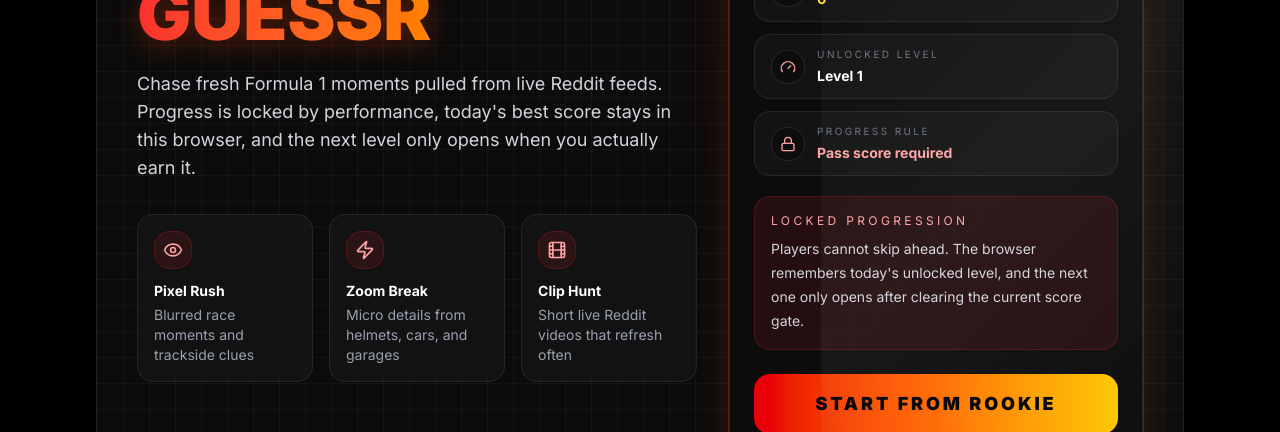
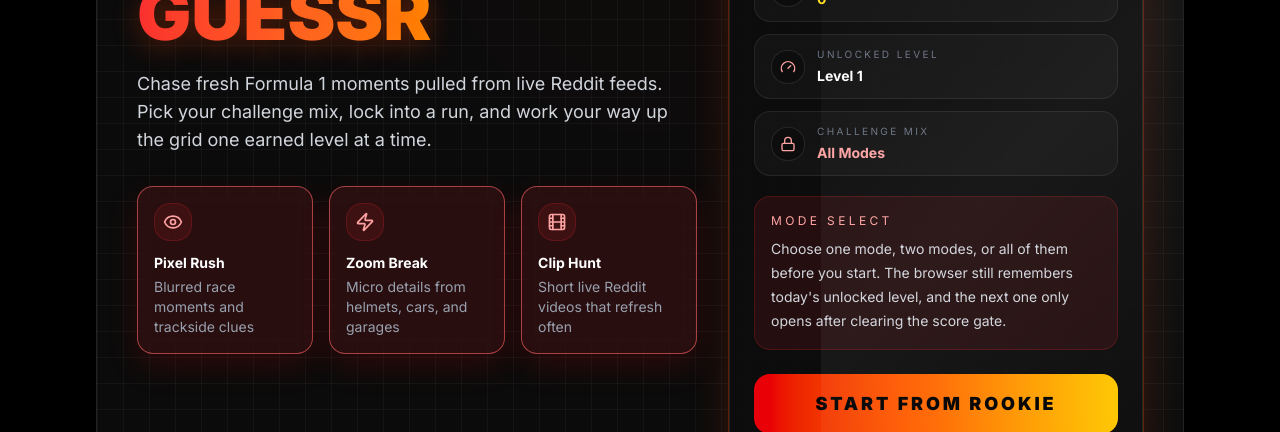
Before and after one commit to Lucif3r1101/F1-Guessr, a React (Vite) app in the folder artifacts/f1-guessr/: page / in a window 1280 px wide. Shown: the part 222-654 px from the top of the page. Built offline with nearby package versions, Linux system fonts and the light colour scheme; no server answers.

Commit message:
Add lobby challenge mode selection

```diff
--- a/artifacts/f1-guessr/src/App.tsx
+++ b/artifacts/f1-guessr/src/App.tsx
@@ -7,6 +7,7 @@
 import { GameScreen } from '@/pages/GameScreen';
 import { LevelComplete, GameOver, Victory } from '@/pages/LevelComplete';
 import { motion, AnimatePresence } from 'framer-motion';
+import type { ChallengeMode } from '@/lib/types';
 
 const queryClient = new QueryClient();
 
@@ -70,7 +71,7 @@
       {state.gamePhase === 'lobby' && (
         <motion.div key="lobby" initial={{ opacity: 0 }} animate={{ opacity: 1 }} exit={{ opacity: 0 }}>
           <Lobby
-            onStartGame={() => startGame(canContinueFromLevel)}
+            onStartGame={(modes: ChallengeMode[]) => startGame(canContinueFromLevel, modes)}
             totalScore={state.totalScore}
             dailyBestScore={dailyProgress.dailyBestScore}
             highestUnlockedLevel={canContinueFromLevel}
--- a/artifacts/f1-guessr/src/hooks/useGameState.ts
+++ b/artifacts/f1-guessr/src/hooks/useGameState.ts
@@ -2,6 +2,7 @@
 import { createInitialGameState, processAnswer, getLevelConfig, hasPassedLevel } from '@/lib/gameEngine';
 import type { GameState } from '@/lib/gameEngine';
 import { fetchChallengesForLevel } from '@/lib/redditService';
+import type { ChallengeMode, F1Challenge } from '@/lib/types';
 
 const STORAGE_KEY = 'f1-guessr-daily-progress-v1';
 
@@ -10,6 +11,8 @@
   dailyBestScore: number;
   highestUnlockedLevel: number;
 }
+
+const DEFAULT_CHALLENGE_MODES: ChallengeMode[] = ['pixelated', 'zoomed', 'video', 'clip'];
 
 function getTodayKey() {
   return new Date().toISOString().slice(0, 10);
@@ -52,6 +55,7 @@
   const [isLoading, setIsLoading] = useState(false);
   const [error, setError] = useState<string | null>(null);
   const [dailyProgress, setDailyProgress] = useState<DailyProgress>(() => loadDailyProgress());
+  const [selectedModes, setSelectedModes] = useState<ChallengeMode[]>(DEFAULT_CHALLENGE_MODES);
 
   useEffect(() => {
     if (typeof window === 'undefined') return;
@@ -87,7 +91,11 @@
     }
   }, [state.currentLevel, state.gamePhase, state.score]);
 
-  const loadLevel = useCallback(async (level: number, preserveTotalScore: number = 0) => {
+  const loadLevel = useCallback(async (
+    level: number,
+    preserveTotalScore: number = 0,
+    allowedModes: ChallengeMode[] = DEFAULT_CHALLENGE_MODES,
+  ) => {
     setIsLoading(true);
     setError(null);
 
@@ -101,12 +109,17 @@
 
     try {
       const challenges = await fetchChallengesForLevel(level);
+      const filteredChallenges = filterChallengesByModes(challenges, allowedModes);
 
-      if (challenges.length === 0) {
-        throw new Error('No F1 content found from Reddit. Please check your internet connection and try again.');
+      if (filteredChallenges.length === 0) {
+        throw new Error('No live F1 content matched the selected challenge modes. Try a different mix.');
       }
 
-      const selected = challenges.slice(0, config.questionsCount);
+      if (filteredChallenges.length < config.questionsCount) {
+        throw new Error(`Only ${filteredChallenges.length} playable challenge(s) matched the selected modes. Add more modes to continue.`);
+      }
+
+      const selected = filteredChallenges.slice(0, config.questionsCount);
 
       setState(prev => ({
         ...prev,
@@ -126,9 +139,14 @@
     }
   }, []);
 
-  const startGame = useCallback(async (level: number = dailyProgress.highestUnlockedLevel) => {
-    await loadLevel(level, 0);
-  }, [dailyProgress.highestUnlockedLevel, loadLevel]);
+  const startGame = useCallback(async (
+    level: number = dailyProgress.highestUnlockedLevel,
+    modes: ChallengeMode[] = selectedModes,
+  ) => {
+    const normalizedModes = modes.length > 0 ? modes : DEFAULT_CHALLENGE_MODES;
+    setSelectedModes(normalizedModes);
+    await loadLevel(level, 0, normalizedModes);
+  }, [dailyProgress.highestUnlockedLevel, loadLevel, selectedModes]);
 
   const submitAnswer = useCallback((userAnswer: string, timeRemainingMs: number) => {
     setState(prev => {
@@ -171,10 +189,10 @@
 
       const savedTotal = prev.totalScore;
       // Kick off async load
-      loadLevel(nextLevel, savedTotal);
+      loadLevel(nextLevel, savedTotal, selectedModes);
       return { ...prev, gamePhase: 'loading' };
     });
-  }, [loadLevel]);
+  }, [loadLevel, selectedModes]);
 
   const resetGame = useCallback(() => {
     setState(createInitialGameState(1));
@@ -206,5 +224,11 @@
     goToLobby,
     dailyProgress,
     canContinueFromLevel,
+    selectedModes,
   };
 }
+
+function filterChallengesByModes(challenges: F1Challenge[], allowedModes: ChallengeMode[]) {
+  const modeSet = new Set<ChallengeMode>(allowedModes.length > 0 ? allowedModes : DEFAULT_CHALLENGE_MODES);
+  return challenges.filter((challenge) => modeSet.has(challenge.type));
+}
--- a/artifacts/f1-guessr/src/lib/types.ts
+++ b/artifacts/f1-guessr/src/lib/types.ts
@@ -1,6 +1,8 @@
+export type ChallengeMode = 'pixelated' | 'zoomed' | 'video' | 'clip';
+
 export interface F1Challenge {
   id: string;
-  type: 'pixelated' | 'zoomed' | 'video' | 'clip';
+  type: ChallengeMode;
   imageUrl?: string;
   videoUrl?: string;
   title: string;
--- a/artifacts/f1-guessr/src/pages/Lobby.tsx
+++ b/artifacts/f1-guessr/src/pages/Lobby.tsx
@@ -1,23 +1,49 @@
 import { motion } from 'framer-motion';
 import { Trophy, Zap, Eye, Film, Lock, Gauge, CalendarDays } from 'lucide-react';
+import { useMemo, useState } from 'react';
 import { getLevelConfig } from '@/lib/gameEngine';
+import type { ChallengeMode } from '@/lib/types';
 
 interface LobbyProps {
-  onStartGame: () => void;
+  onStartGame: (modes: ChallengeMode[]) => void;
   totalScore: number;
   dailyBestScore: number;
   highestUnlockedLevel: number;
 }
 
 const featureCards = [
-  { icon: Eye, label: 'Pixel Rush', desc: 'Blurred race moments and trackside clues' },
-  { icon: Zap, label: 'Zoom Break', desc: 'Micro details from helmets, cars, and garages' },
-  { icon: Film, label: 'Clip Hunt', desc: 'Short live Reddit videos that refresh often' },
+  { icon: Eye, label: 'Pixel Rush', desc: 'Blurred race moments and trackside clues', modes: ['pixelated'] as ChallengeMode[] },
+  { icon: Zap, label: 'Zoom Break', desc: 'Micro details from helmets, cars, and garages', modes: ['zoomed'] as ChallengeMode[] },
+  { icon: Film, label: 'Clip Hunt', desc: 'Short live Reddit videos that refresh often', modes: ['video', 'clip'] as ChallengeMode[] },
 ];
+
+const ALL_MODES: ChallengeMode[] = ['pixelated', 'zoomed', 'video', 'clip'];
 
 export function Lobby({ onStartGame, totalScore, dailyBestScore, highestUnlockedLevel }: LobbyProps) {
   const unlockedConfig = getLevelConfig(highestUnlockedLevel);
   const hasProgress = highestUnlockedLevel > 1 || dailyBestScore > 0;
+  const [selectedModes, setSelectedModes] = useState<ChallengeMode[]>(ALL_MODES);
+  const allModesSelected = selectedModes.length === ALL_MODES.length;
+
+  const selectionLabel = useMemo(() => {
+    if (allModesSelected) return 'All Modes';
+    return featureCards
+      .filter((card) => card.modes.every((mode) => selectedModes.includes(mode)))
+      .map((card) => card.label)
+      .join(' · ');
+  }, [allModesSelected, selectedModes]);
+
+  const toggleModeGroup = (modes: ChallengeMode[]) => {
+    setSelectedModes((current) => {
+      const groupSelected = modes.every((mode) => current.includes(mode));
+      if (groupSelected) {
+        const next = current.filter((mode) => !modes.includes(mode));
+        return next.length > 0 ? next : current;
+      }
+
+      return Array.from(new Set([...current, ...modes]));
+    });
+  };
 
   return (
     <div className="min-h-screen overflow-y-auto bg-black text-white">
@@ -58,26 +84,36 @@
                   transition={{ delay: 0.14 }}
                   className="mt-5 max-w-2xl text-base leading-7 text-gray-300 sm:text-lg"
                 >
-                  Chase fresh Formula 1 moments pulled from live Reddit feeds. Progress is locked by performance,
-                  today&apos;s best score stays in this browser, and the next level only opens when you actually earn it.
+                  Chase fresh Formula 1 moments pulled from live Reddit feeds. Pick your challenge mix, lock into a run,
+                  and work your way up the grid one earned level at a time.
                 </motion.p>
 
                 <div className="mt-8 grid gap-4 sm:grid-cols-3">
-                  {featureCards.map(({ icon: Icon, label, desc }, index) => (
-                    <motion.div
+                  {featureCards.map(({ icon: Icon, label, desc, modes }, index) => {
+                    const active = modes.every((mode) => selectedModes.includes(mode));
+
+                    return (
+                      <motion.button
                         key={label}
+                        type="button"
                         initial={{ opacity: 0, y: 18 }}
                         animate={{ opacity: 1, y: 0 }}
                         transition={{ delay: 0.18 + index * 0.08 }}
-                      className="rounded-2xl border border-white/8 bg-white/[0.03] p-4 backdrop-blur-sm"
+                        onClick={() => toggleModeGroup(modes)}
+                        className={`rounded-2xl border p-4 text-left backdrop-blur-sm transition-all duration-200 ${
+                          active
+                            ? 'border-red-400/60 bg-red-500/12 shadow-[0_12px_32px_rgba(225,6,0,0.16)]'
+                            : 'border-white/8 bg-white/[0.03] hover:border-white/20'
+                        }`}
                       >
                         <div className="mb-3 inline-flex rounded-xl border border-red-500/20 bg-red-500/10 p-2 text-red-300">
                           <Icon className="h-5 w-5" />
                         </div>
                         <div className="text-sm font-bold text-white">{label}</div>
                         <div className="mt-1 text-sm text-gray-400">{desc}</div>
-                    </motion.div>
-                  ))}
+                      </motion.button>
+                    );
+                  })}
                 </div>
               </div>
 
@@ -103,7 +139,7 @@
                 <div className="mt-6 grid gap-3">
                   <StatRow icon={CalendarDays} label="Daily Best" value={dailyBestScore.toLocaleString()} accent="text-yellow-300" />
                   <StatRow icon={Gauge} label="Unlocked Level" value={`Level ${highestUnlockedLevel}`} accent="text-white" />
-                  <StatRow icon={Lock} label="Progress Rule" value="Pass score required" accent="text-red-300" />
+                  <StatRow icon={Lock} label="Challenge Mix" value={selectionLabel} accent="text-red-300" />
                 </div>
 
                 {totalScore > 0 && (
@@ -117,17 +153,26 @@
                 )}
 
                 <div className="mt-5 rounded-2xl border border-red-500/20 bg-red-500/10 p-4">
-                  <div className="text-xs uppercase tracking-[0.28em] text-red-300">Locked Progression</div>
+                  <div className="text-xs uppercase tracking-[0.28em] text-red-300">Mode Select</div>
                   <p className="mt-2 text-sm leading-6 text-gray-300">
-                    Players cannot skip ahead. The browser remembers today&apos;s unlocked level, and the next one only opens after clearing the current score gate.
+                    Choose one mode, two modes, or all of them before you start. The browser still remembers today&apos;s unlocked level, and the next one only opens after clearing the score gate.
                   </p>
+                  {!allModesSelected && (
+                    <button
+                      type="button"
+                      onClick={() => setSelectedModes(ALL_MODES)}
+                      className="mt-3 rounded-xl border border-white/10 px-3 py-2 text-xs font-bold uppercase tracking-[0.22em] text-gray-300 transition-colors hover:border-white/25 hover:text-white"
+                    >
+                      Choose All
+                    </button>
+                  )}
                 </div>
 
                 <motion.button
                   initial={{ opacity: 0, y: 12 }}
                   animate={{ opacity: 1, y: 0 }}
                   transition={{ delay: 0.28 }}
-                  onClick={onStartGame}
+                  onClick={() => onStartGame(selectedModes)}
                   data-testid="button-start-from-beginning"
                   className="mt-6 w-full rounded-2xl bg-gradient-to-r from-red-600 via-orange-500 to-yellow-400 px-6 py-4 text-lg font-black tracking-[0.16em] text-black transition-transform duration-200 hover:scale-[1.01] active:scale-[0.99]"
                 >
```
Lines whose indentation alone changed are shown as unchanged.
